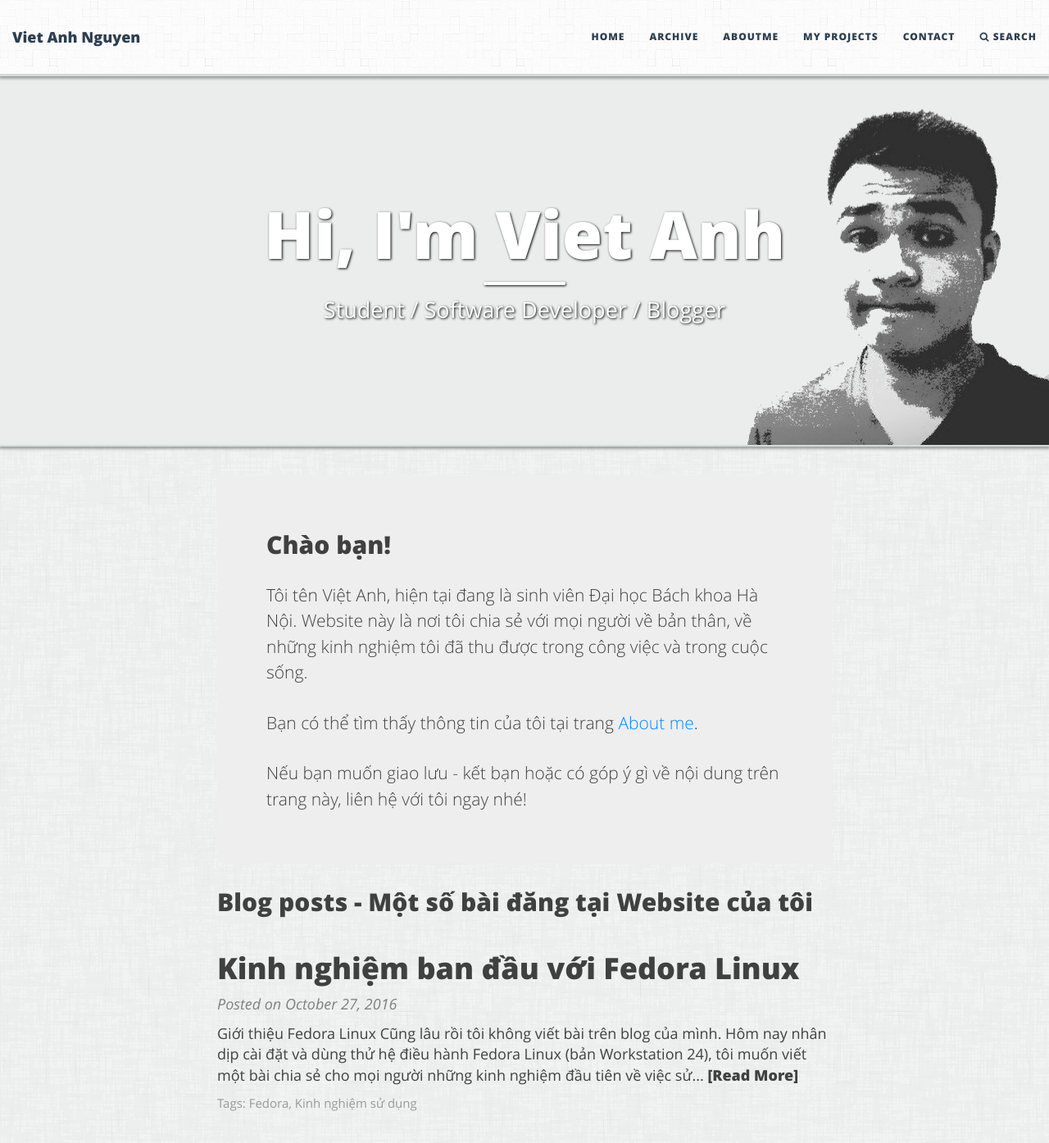
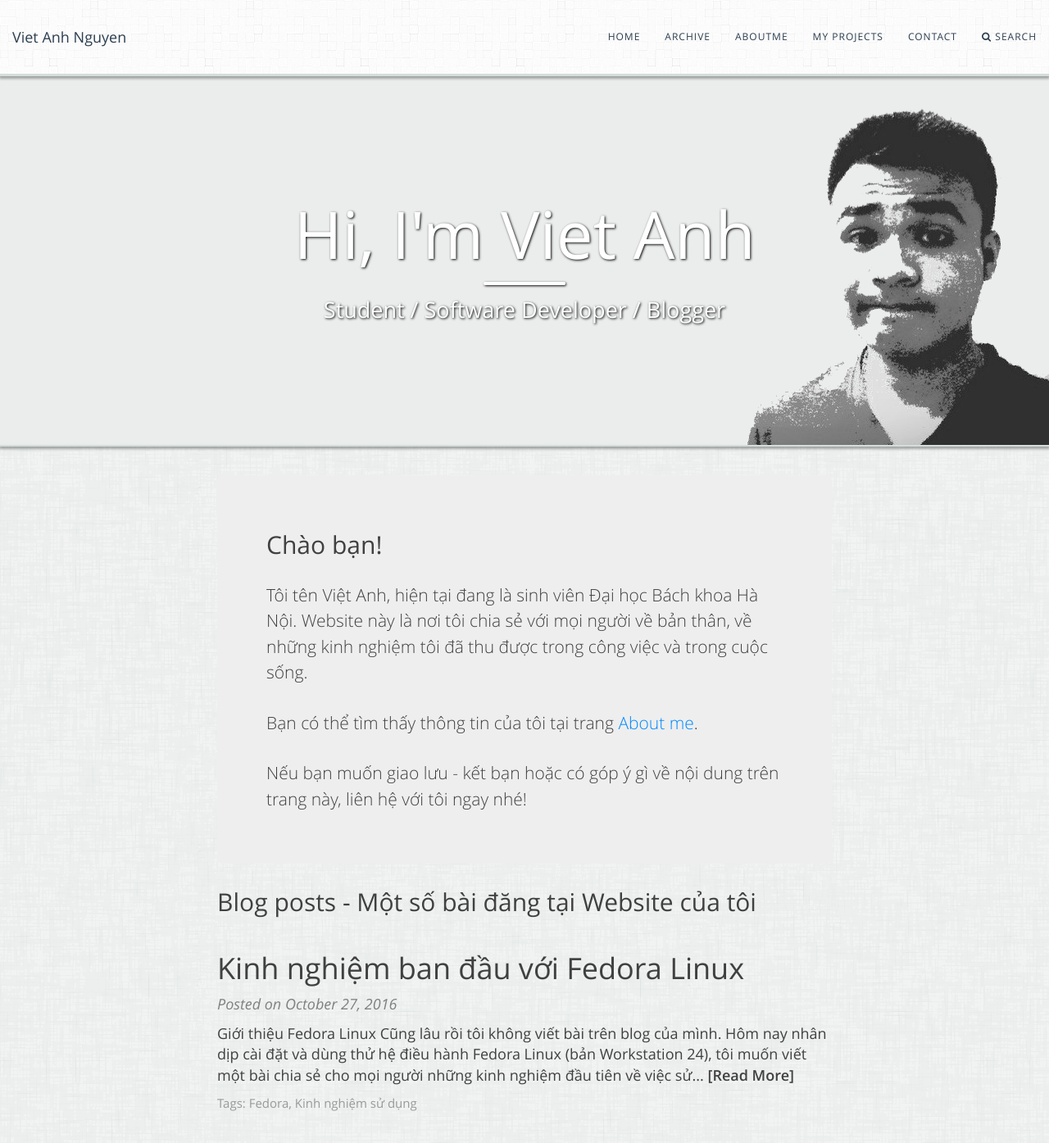
Before and after one commit to diglink/vietanhdev.github.io, a Jekyll site: the page built from index.html, in a window 1280 px wide and 1400 px high. Shown: the top 1395 px of the window at 82% size. Built offline with Jekyll 4.4.1, drawn with Linux system fonts in a browser that asks for light colours; the list of posts is cut into pages by our own code.

Commit message:
update font-weight

```diff
--- a/css/main.css
+++ b/css/main.css
@@ -1,9 +1,9 @@
 ---
 layout: null
 ---
+{% include css/normalize.min.css %}
 {% include css/font1.min.css %} /*Lora:400,700,400italic,700italic*/
 {% include css/font2.min.css %} /*Open+Sans:300italic,400italic,600italic,700italic,800italic,400,300,600,700,800*/
-{% include css/normalize.min.css %}
 {% include css/bootstrap.min.css %}
 {% include css/bootstrap-social.min.css %}
 {% include css/pygment_highlights.min.css %}
@@ -28,7 +28,7 @@ p a {
 }
 h1,h2,h3,h4,h5,h6 {
   font-family: 'Open Sans', 'Helvetica Neue', Helvetica, Arial, sans-serif;
-  font-weight: 800;
+  font-weight: 400;
 }
 a {
   color: #008AFF;
@@ -122,7 +122,7 @@ img {
 
 .navbar-custom .navbar-brand,
 .navbar-custom .nav li a {
-  font-weight: 800;
+  font-weight: 400;
   color: #2C3E50;
 }
 
@@ -293,7 +293,7 @@ footer .theme-by {
   font-family: 'Open Sans', 'Helvetica Neue', Helvetica, Arial, sans-serif;
 }
 .post-preview .post-read-more {
-  font-weight: 800;
+  font-weight: 600;
 }
 
 @media only screen and (min-width: 768px) {
@@ -499,7 +499,7 @@ footer .theme-by {
   font-family: 'Open Sans', 'Helvetica Neue', Helvetica, Arial, sans-serif;
   text-transform: uppercase;
   font-size: 14px;
-  font-weight: 800;
+  font-weight: 400;
   letter-spacing: 1px;
   padding: 10px 5px;
   background: #FFF;
```
